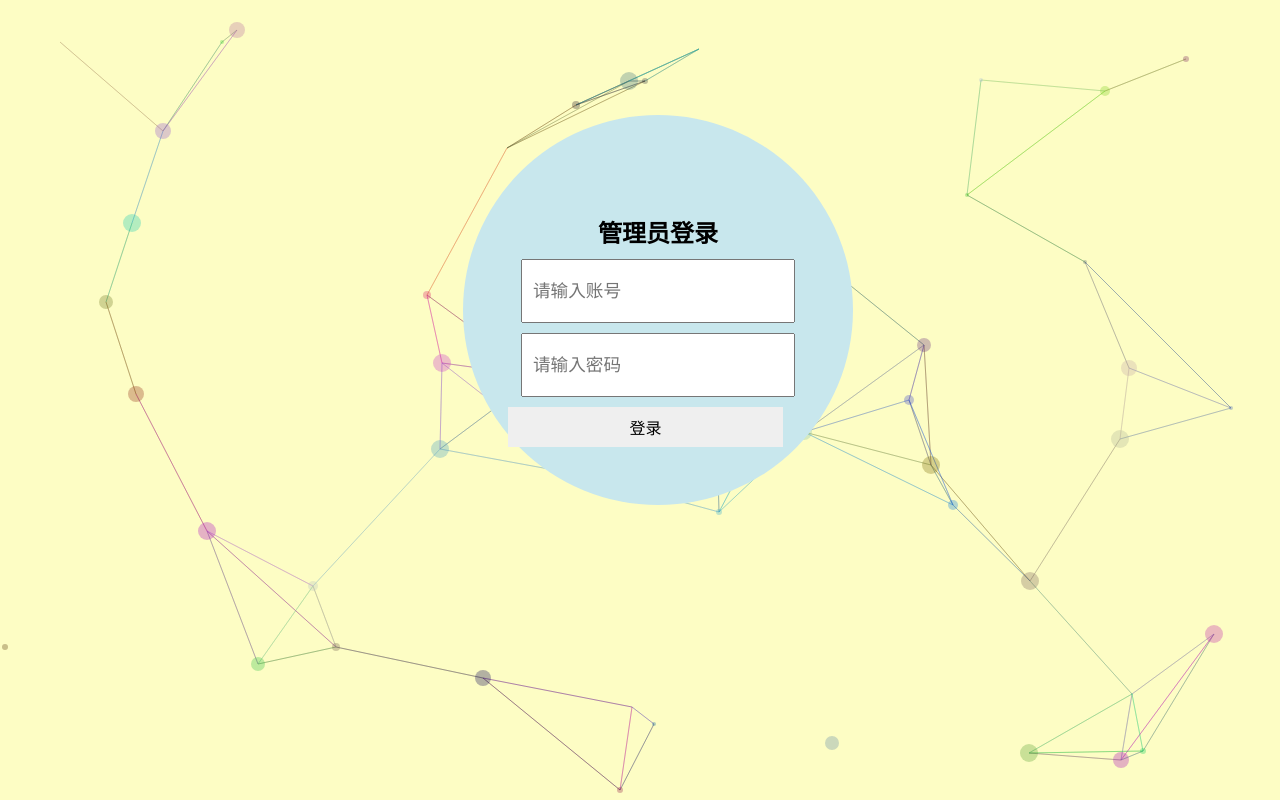
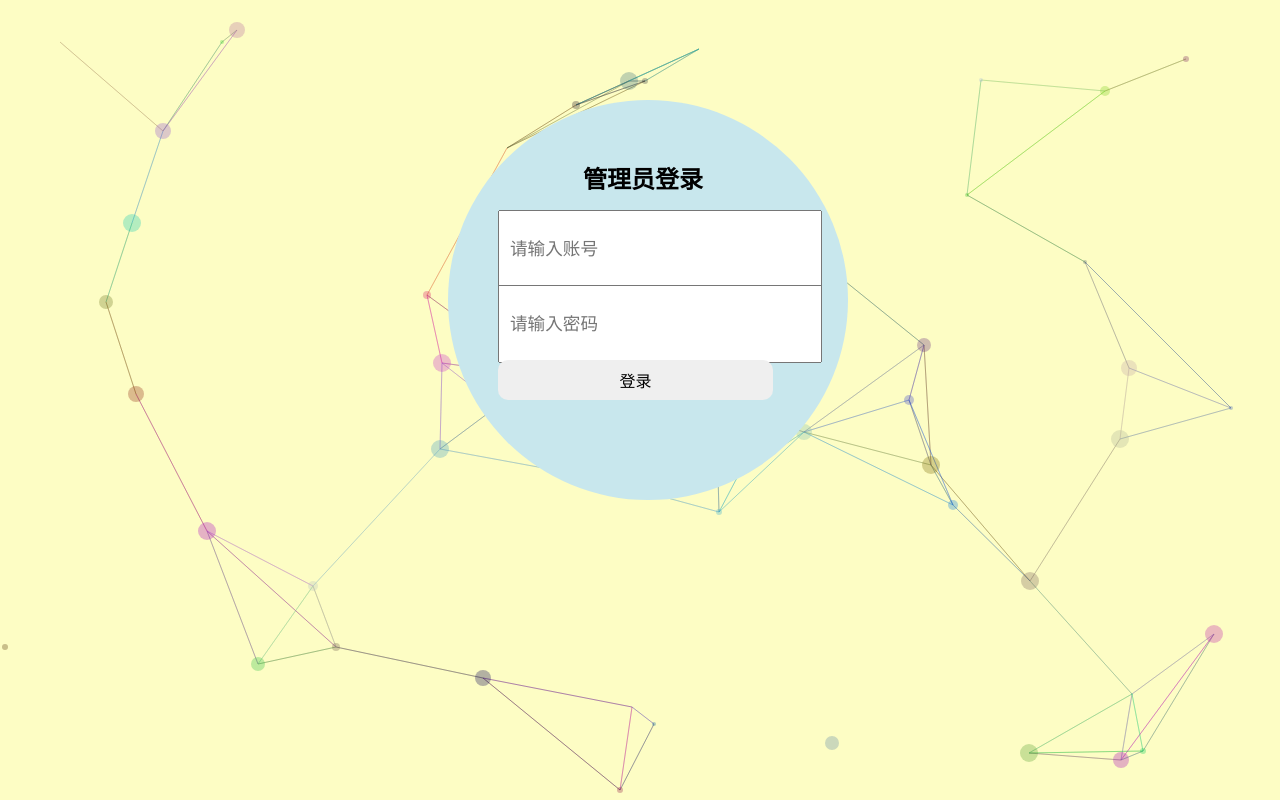
Before and after one commit to Tang233/GraduationProject, a Vue app in the folder FontEnd/project/: page /views/AdminLogin in a window 1280 px wide. Built offline with nearby package versions, Linux system fonts and the light colour scheme.

Commit message:
adminLogin

```diff
--- a/FontEnd/project/src/views/AdminLogin.vue
+++ b/FontEnd/project/src/views/AdminLogin.vue
@@ -3,8 +3,8 @@
         <canvas id="canvas"></canvas>
         <div class="admin-login">
           <h2>管理员登录</h2>
-          <div><input type="text" placeholder="请输入账号" v-model="admin_id"></div>
-          <div><input type="text" placeholder="请输入密码" v-model="admin_pwd"></div>
+          <div class="admin-id"><input type="text" placeholder="请输入账号" v-model="admin_id"></div>
+          <div class="admin-pwd"><input type="text" placeholder="请输入密码" v-model="admin_pwd"></div>
           <div class="login-button"><button type="button" name="button">登录</button></div>
         </div>
       </div>
@@ -207,32 +207,43 @@ export default {
       height: 300px;
       display: flex;
       flex-direction: column;
-      justify-content: center;
-      padding: 45px;
+      padding: 50px;
       background-color: #C8E7ED;
       border-radius: 50%;
     }
-    .admin-box>div{
+    h2{
       position: absolute;
-      margin: 15px;
-    }
-    h2{
+      padding: 10px;
+      left: 125px;
       font-family: "微软雅黑";
-      padding-bottom: 10px;
       text-align: center;
     }
-    input{
+    .admin-id>input{
+      position: absolute;
       display: block;
-      width: 250px;
-      height: 40px;
+      width: 300px;
+      height: 54px;
+      top: 110px;
+      font-size: 1.1rem;
+      margin-bottom: 10px;
+    }
+    .admin-pwd>input{
+      position: absolute;
+      display: block;
+      width: 300px;
+      height: 54px;
+      top: 185px;
       font-size: 1.1rem;
       margin-bottom: 10px;
     }
     button{
       position: absolute;
-      width:255px;
+      width:304px;
       height: 45px;
+      top: 260px;
       font-family: "微软雅黑";
       font-size: 1.2rem;
+      border-radius: 10px;
+      border: 2px solid #8BBBF6;
     }
 </style>
```
